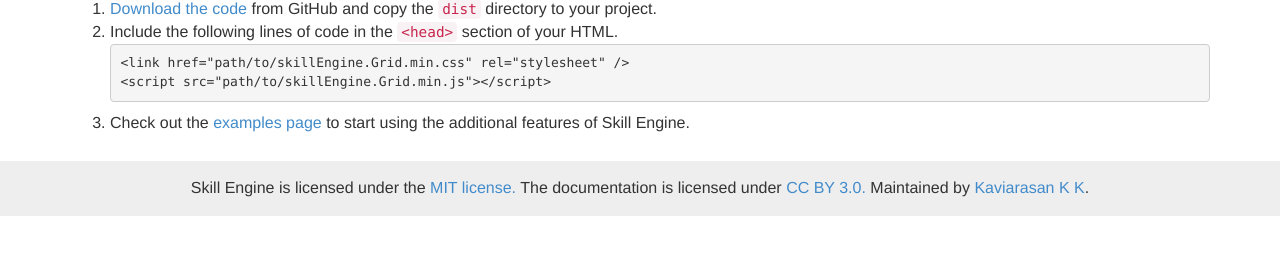
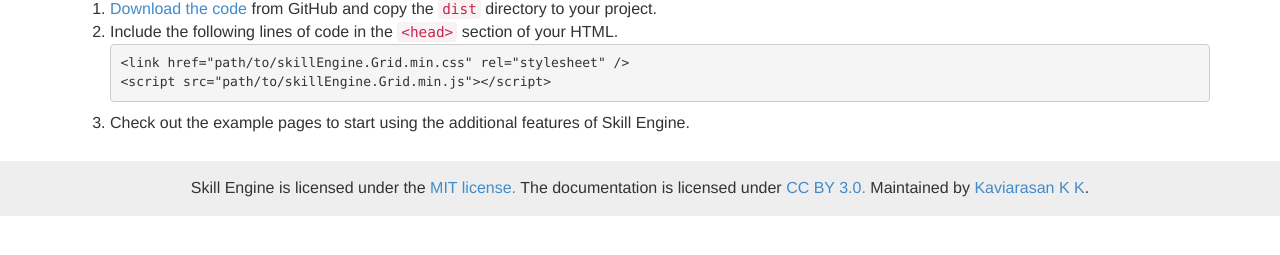
Before and after one commit to Keep-Moving-Forward/skillEngine, a Jekyll site: the page built from index.html, in a window 1280 px wide. Shown: the part 417-672 px from the top of the page. Built offline with Jekyll 4.4.1, drawn with Linux system fonts in a browser that asks for light colours; nearby versions of some CDN libraries; library files that are not in the unit come from our copies.

Commit message:
update documentation

```diff
--- a/index.html
+++ b/index.html
@@ -64,7 +64,7 @@
 </pre>
       </li>
       <li>
-        Check out the <a href="examples.html">examples page</a> to start using
+        Check out the example pages to start using
         the additional features of Skill Engine.
       </li>
     </ol>
```
Also changed, not shown: 1 other file.
